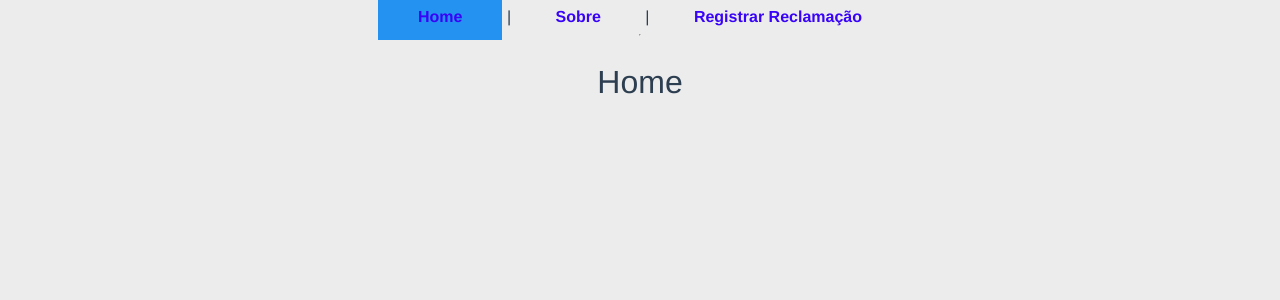
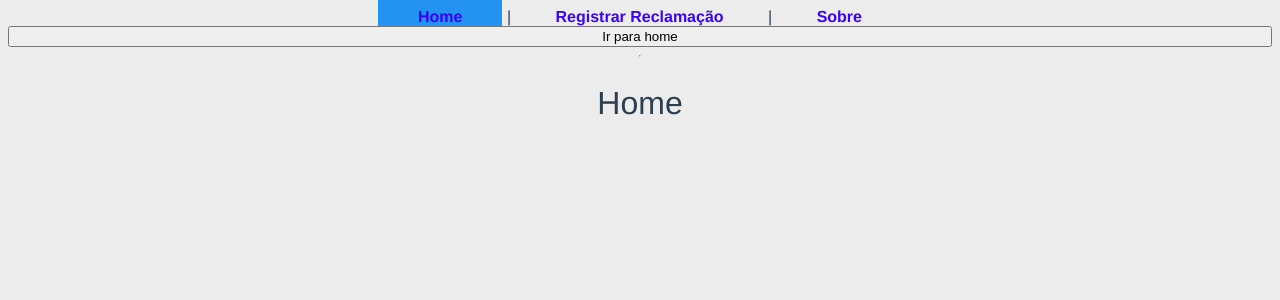
Before and after one commit to HenriqueSombrio/Projeto-VueJs-PWEB, a Vue app: page / in a window 1280 px wide. Shown: the top 300 px of the page. Built offline with nearby package versions, Linux system fonts and the light colour scheme.

Commit message:
Adicionado navegação por botão

```diff
--- a/src/App.vue
+++ b/src/App.vue
@@ -2,9 +2,10 @@
   <div id="app">
       <div>
           <router-link to="/" active-class="active">Home</router-link> |
-          <router-link to="/sobre" active-class="active">Sobre</router-link> |
-          <router-link to="/reclamacao" active-class="active">Registrar Reclamação</router-link>
+          <router-link to="/reclamacao" active-class="active">Registrar Reclamação</router-link> |
+          <router-link to="/sobre" active-class="active">Sobre</router-link>
       </div>
+      <button @click="goHome">Ir para home</button>
       <hr>
       <div>
           <router-view></router-view>
@@ -13,7 +14,13 @@
 </template>
 
 <script>
-export default {};
+export default {
+    methods:{
+        goHome(){
+            this.$router.push('/')
+        }
+    }
+};
 </script>
 
 <style>
```
